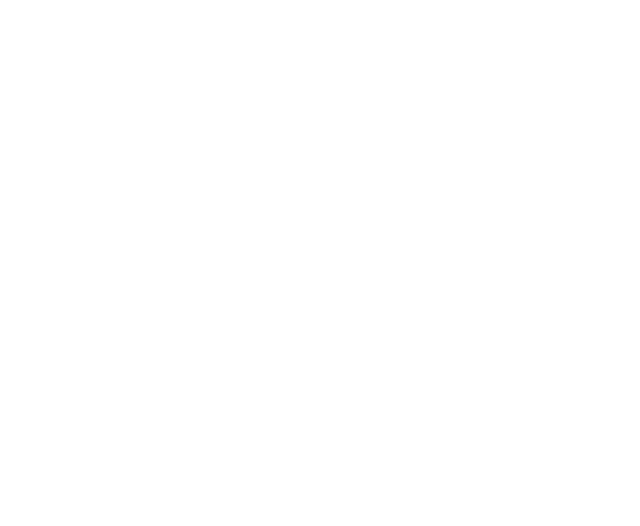
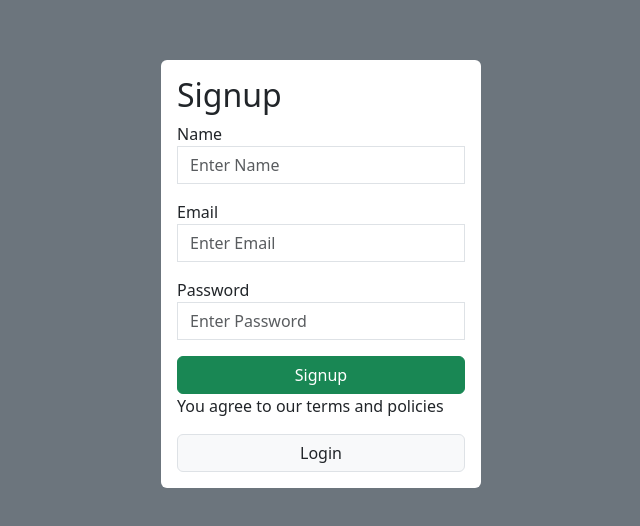
Before and after one commit to naveen-bca-21/Indpro-task, a React (Vite) app in the folder task/: page /signup in a window 1280 px wide. Before the commit this address had no page. Shown: the part 126-652 px from the top of the page, without its empty margins (319-959 px from the left). Built offline with nearby package versions, Linux system fonts and the light colour scheme.

Commit message:
feat: added signup page

```diff
--- a/task/src/App.jsx
+++ b/task/src/App.jsx
@@ -17,6 +17,8 @@
       <Route path='/create' element={<Create/>}></Route>
       <Route path='/update/:id' element={<Update/>}></Route>
       <Route path='/read/:id' element={<Read/>}></Route>
+      <Route path='/login' element={<Login/>}></Route>
+      <Route path='/signup' element={<Signup/>}></Route>
 
     </Routes>
     </BrowserRouter>
--- a/task/src/assets/Login.jsx
+++ b/task/src/assets/Login.jsx
@@ -1,30 +1,74 @@
-import React, { useState } from 'react'
-import { Link } from 'react-router-dom'
-
+import React, { useState } from 'react';
+import { Link, useNavigate } from 'react-router-dom';
 
 const Login = () => {
+  const [email, setEmail] = useState('');
+  const [password, setPassword] = useState('');
+  const navigate = useNavigate();
+
+  const handleLogin = async (e) => {
+    e.preventDefault();
+
+    try {
+      const response = await fetch('http://localhost:3000/login', {
+        method: 'POST',
+        headers: { 'Content-Type': 'application/json' },
+        body: JSON.stringify({ email, password }),
+      });
+
+      const data = await response.json();
+
+      if (response.ok) {
+        alert(data.message);
+        localStorage.setItem('token', data.token); // Save token for authentication
+        navigate('/'); // Redirect to home or dashboard
+      } else {
+        alert(data.message);
+      }
+    } catch (error) {
+      console.error('Error during login:', error);
+      alert('An error occurred. Please try again.');
+    }
+  };
 
   return (
-    <div className='d-flex justify-content-center align-items-center bg-secondary vh-100'>
-
-        <div className='bg-white p-3 rounded w-25'>
-        <form action="">
-        <h2>Login</h2>
-        <div className='mb-3'>
-            <label htmlFor="email">Eamil</label>
-            <input type="email" placeholder='Enter Email' className='form-control rounded-0'/>
-        </div>
-        <div className='mb-3'>
+    <div className="d-flex justify-content-center align-items-center bg-secondary vh-100">
+      <div className="bg-white p-3 rounded w-25">
+        <form onSubmit={handleLogin}>
+          <h2>Login</h2>
+          <div className="mb-3">
+            <label htmlFor="email">Email</label>
+            <input
+              type="email"
+              placeholder="Enter Email"
+              className="form-control rounded-0"
+              value={email}
+              onChange={(e) => setEmail(e.target.value)}
+              required
+            />
+          </div>
+          <div className="mb-3">
             <label htmlFor="password">Password</label>
-            <input type="password" placeholder='Enter password'className='form-control rounded-0'/>
-        </div>
-        <button className='btn btn-success w-100' >Login</button>
-        <p>You are agree to our terms and policies</p>
-        <Link to="/signup" className='btn btn-default border w-100 bg-light'>Create Acoount</Link>
+            <input
+              type="password"
+              placeholder="Enter Password"
+              className="form-control rounded-0"
+              value={password}
+              onChange={(e) => setPassword(e.target.value)}
+              required
+            />
+          </div>
+          <button type="submit" className="btn btn-success w-100">
+            Login
+          </button>
+          <p>You agree to our terms and policies</p>
+          <Link to="/signup" className="btn btn-default border w-100 bg-light">
+            Create Account
+          </Link>
         </form>
       </div>
     </div>
-  )
-}
+  );
+};
 
-export default Login
+export default Login;
--- a/task/src/assets/Signup.jsx
+++ b/task/src/assets/Signup.jsx
@@ -1,31 +1,91 @@
-import React from 'react'
-import { Link } from 'react-router-dom'
+import React, { useState } from 'react';
+import { Link, useNavigate } from 'react-router-dom';
 
 const Signup = () => {
+  const [name, setName] = useState('');
+  const [email, setEmail] = useState('');
+  const [password, setPassword] = useState('');
+  const navigate = useNavigate();
+
+  const handleSignup = async (e) => {
+    e.preventDefault();
+
+    try {
+      const response = await fetch('http://localhost:3000/people', {
+        method: 'POST',
+        headers: { 'Content-Type': 'application/json' },
+        body: JSON.stringify({ name, email, password }),
+      });
+
+      const data = await response.json();
+
+      if (response.ok) {
+        console.log(data);
+        navigate('/login'); // Redirect to login page
+      } else {
+        console.log(data);
+      }
+    } catch (error) {
+      console.error('Error during signup:', error);
+      alert('An error occurred. Please try again.');
+    }
+  };
+
   return (
-        <div className='d-flex justify-content-center align-items-center bg-secondary vh-100'>
-            <div className='bg-white p-3 rounded w-25'>
-            <form action="">
-            <h2>Sign up</h2>
-            <div className='mb-3'>
-                <label htmlFor="text">Name</label>
-                <input type="text" placeholder='Enter Name' className='form-control rounded-0'/>
+    <div className="d-flex justify-content-center align-items-center bg-secondary vh-100">
+      <div className="bg-white p-3 rounded w-25">
+        <form onSubmit={handleSignup}>
+          <h2>Signup</h2>
+          <div className="mb-3">
+            <label htmlFor="name">Name</label>
+            <input
+              type="text"
+              id="name"
+              placeholder="Enter Name"
+              className="form-control rounded-0"
+              value={name}
+              onChange={(e) => setName(e.target.value)}
+              autoComplete="name" // Added autocomplete attribute
+              required
+            />
           </div>
-            <div className='mb-3'>
-                <label htmlFor="email">Eamil</label>
-                <input type="email" placeholder='Enter Email' className='form-control rounded-0'/>
+          <div className="mb-3">
+            <label htmlFor="email">Email</label>
+            <input
+              type="email"
+              id="email"
+              placeholder="Enter Email"
+              className="form-control rounded-0"
+              value={email}
+              onChange={(e) => setEmail(e.target.value)}
+              autoComplete="email" // Added autocomplete attribute
+              required
+            />
           </div>
-            <div className='mb-3'>
+          <div className="mb-3">
             <label htmlFor="password">Password</label>
-                <input type="password" placeholder='Enter password'className='form-control rounded-0'/>
+            <input
+              type="password"
+              id="password"
+              placeholder="Enter Password"
+              className="form-control rounded-0"
+              value={password}
+              onChange={(e) => setPassword(e.target.value)}
+              autoComplete="new-password" // Added autocomplete attribute
+              required
+            />
           </div>
-            <button className='btn btn-success w-100' >Sign up</button>
-            <p>You are agree to our terms and policies</p>
-            <Link to="/" className='btn btn-default border w-100 bg-light'>Login</Link>
+          <button type="submit" className="btn btn-success w-100">
+            Signup
+          </button>
+          <p>You agree to our terms and policies</p>
+          <Link to="/login" className="btn btn-default border w-100 bg-light">
+            Login
+          </Link>
         </form>
       </div>
     </div>
-  )
-}
+  );
+};
 
-export default Signup
+export default Signup;
```
Also changed, not shown: task/data.json (+65 -2 lines). Lines whose indentation alone changed are shown as unchanged.
